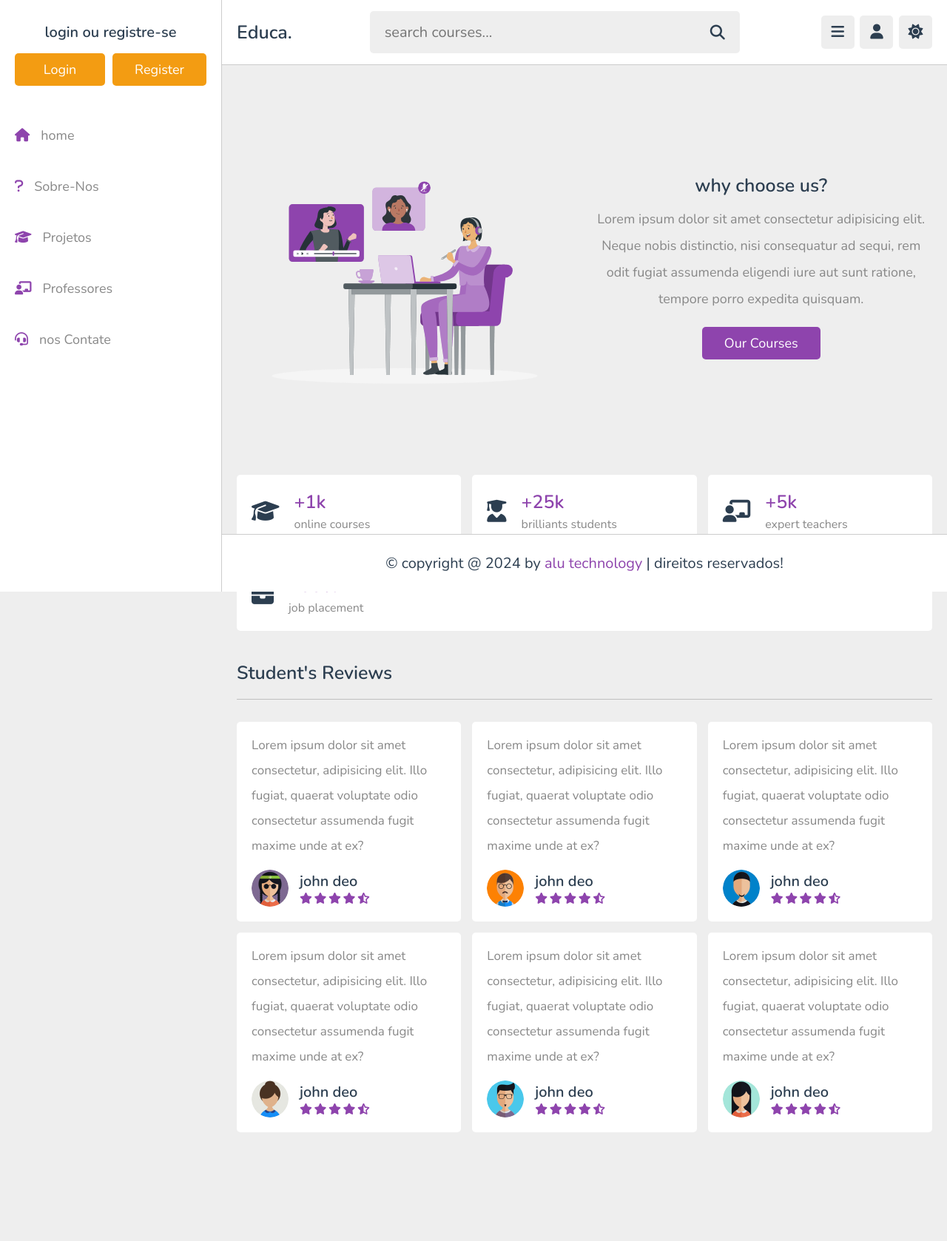
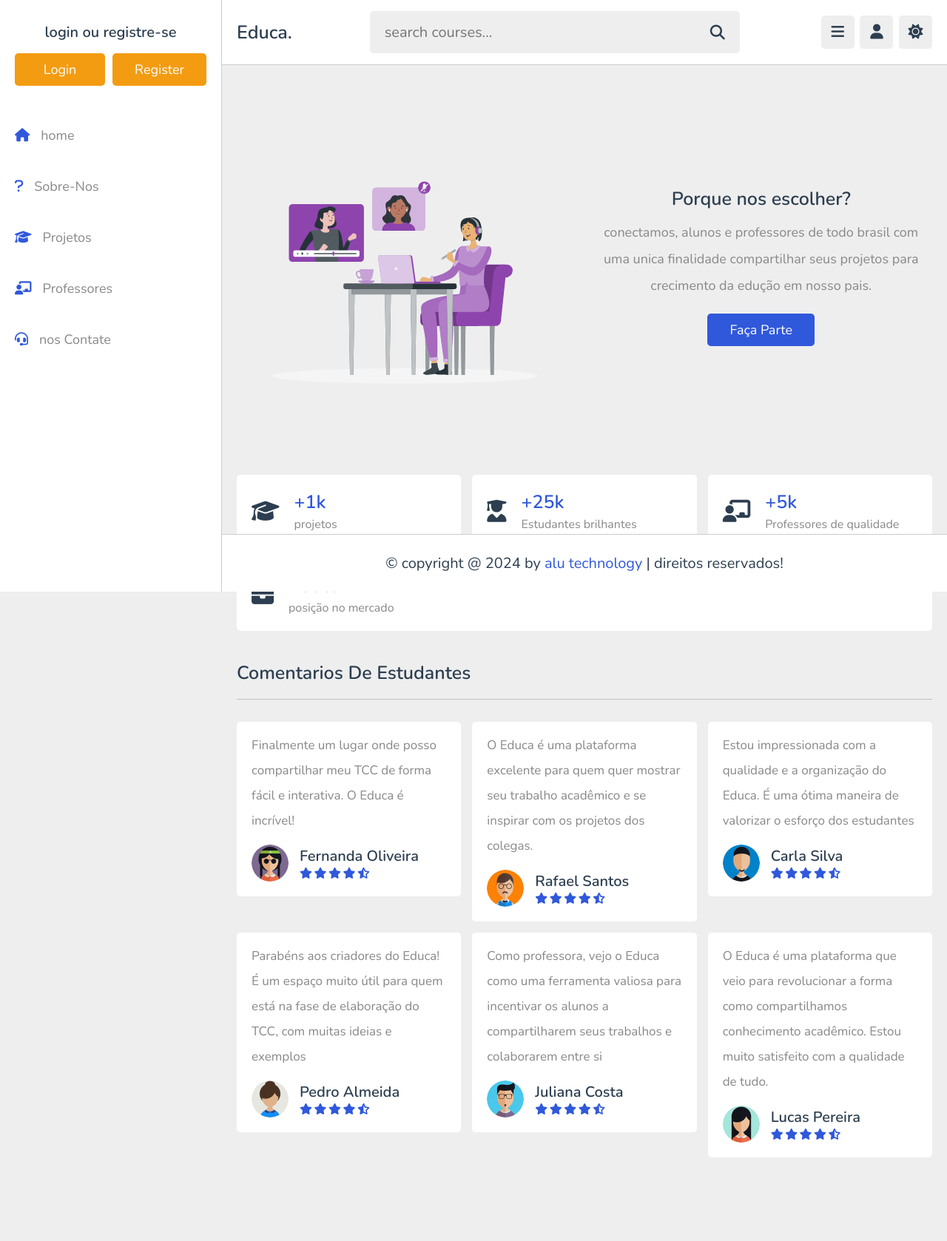
Before and after one commit to LucasSlessa/projeto_web, a PHP site: page /about.php in a window 1280 px wide. Shown: the whole page at 74% size. Before the commit the page ends 1531 px from the top, so only its background shows below. Run offline with PHP 8.4, Linux system fonts and the light colour scheme; data that the repository does not hold is empty.

Commit message:
firt commit

```diff
--- a/about.php
+++ b/about.php
@@ -16,7 +16,7 @@ if(isset($_COOKIE['user_id'])){
    <meta charset="UTF-8">
    <meta http-equiv="X-UA-Compatible" content="IE=edge">
    <meta name="viewport" content="width=device-width, initial-scale=1.0">
-   <title>about</title>
+   <title>Sobre</title>
 
    <!-- font awesome cdn link  -->
    <link rel="stylesheet" href="https://cdnjs.cloudflare.com/ajax/libs/font-awesome/6.2.0/css/all.min.css">
@@ -40,9 +40,9 @@ if(isset($_COOKIE['user_id'])){
       </div>
 
       <div class="content">
-         <h3>why choose us?</h3>
-         <p>Lorem ipsum dolor sit amet consectetur adipisicing elit. Neque nobis distinctio, nisi consequatur ad sequi, rem odit fugiat assumenda eligendi iure aut sunt ratione, tempore porro expedita quisquam.</p>
-         <a href="courses.html" class="inline-btn">our courses</a>
+         <h3>Porque nos escolher?</h3>
+         <p>conectamos, alunos e professores de todo brasil com uma unica finalidade compartilhar seus projetos para crecimento da edução em nosso pais.</p>
+         <a href="courses.html" class="inline-btn">faça parte</a>
       </div>
 
    </div>
@@ -53,7 +53,7 @@ if(isset($_COOKIE['user_id'])){
          <i class="fas fa-graduation-cap"></i>
          <div>
             <h3>+1k</h3>
-            <span>online courses</span>
+            <span>projetos</span>
          </div>
       </div>
 
@@ -61,7 +61,7 @@ if(isset($_COOKIE['user_id'])){
          <i class="fas fa-user-graduate"></i>
          <div>
             <h3>+25k</h3>
-            <span>brilliants students</span>
+            <span>Estudantes brilhantes</span>
          </div>
       </div>
 
@@ -69,7 +69,7 @@ if(isset($_COOKIE['user_id'])){
          <i class="fas fa-chalkboard-user"></i>
          <div>
             <h3>+5k</h3>
-            <span>expert teachers</span>
+            <span>Professores de qualidade</span>
          </div>
       </div>
 
@@ -77,7 +77,7 @@ if(isset($_COOKIE['user_id'])){
          <i class="fas fa-briefcase"></i>
          <div>
             <h3>100%</h3>
-            <span>job placement</span>
+            <span>posição no mercado</span>
          </div>
       </div>
 
@@ -91,16 +91,16 @@ if(isset($_COOKIE['user_id'])){
 
 <section class="reviews">
 
-   <h1 class="heading">student's reviews</h1>
+   <h1 class="heading">Comentarios de estudantes</h1>
 
    <div class="box-container">
 
       <div class="box">
-         <p>Lorem ipsum dolor sit amet consectetur, adipisicing elit. Illo fugiat, quaerat voluptate odio consectetur assumenda fugit maxime unde at ex?</p>
+         <p>Finalmente um lugar onde posso compartilhar meu TCC de forma fácil e interativa. O Educa é incrível!</p>
          <div class="user">
             <img src="images/pic-2.jpg" alt="">
             <div>
-               <h3>john deo</h3>
+               <h3>Fernanda Oliveira</h3>
                <div class="stars">
                   <i class="fas fa-star"></i>
                   <i class="fas fa-star"></i>
@@ -113,11 +113,11 @@ if(isset($_COOKIE['user_id'])){
       </div>
 
       <div class="box">
-         <p>Lorem ipsum dolor sit amet consectetur, adipisicing elit. Illo fugiat, quaerat voluptate odio consectetur assumenda fugit maxime unde at ex?</p>
+         <p>O Educa é uma plataforma excelente para quem quer mostrar seu trabalho acadêmico e se inspirar com os projetos dos colegas.</p>
          <div class="user">
             <img src="images/pic-3.jpg" alt="">
             <div>
-               <h3>john deo</h3>
+               <h3>Rafael Santos</h3>
                <div class="stars">
                   <i class="fas fa-star"></i>
                   <i class="fas fa-star"></i>
@@ -130,11 +130,11 @@ if(isset($_COOKIE['user_id'])){
       </div>
 
       <div class="box">
-         <p>Lorem ipsum dolor sit amet consectetur, adipisicing elit. Illo fugiat, quaerat voluptate odio consectetur assumenda fugit maxime unde at ex?</p>
+         <p>Estou impressionada com a qualidade e a organização do Educa. É uma ótima maneira de valorizar o esforço dos estudantes</p>
          <div class="user">
             <img src="images/pic-4.jpg" alt="">
             <div>
-               <h3>john deo</h3>
+               <h3>Carla Silva</h3>
                <div class="stars">
                   <i class="fas fa-star"></i>
                   <i class="fas fa-star"></i>
@@ -147,11 +147,11 @@ if(isset($_COOKIE['user_id'])){
       </div>
 
       <div class="box">
-         <p>Lorem ipsum dolor sit amet consectetur, adipisicing elit. Illo fugiat, quaerat voluptate odio consectetur assumenda fugit maxime unde at ex?</p>
+         <p>Parabéns aos criadores do Educa! É um espaço muito útil para quem está na fase de elaboração do TCC, com muitas ideias e exemplos</p>
          <div class="user">
             <img src="images/pic-5.jpg" alt="">
             <div>
-               <h3>john deo</h3>
+               <h3>Pedro Almeida</h3>
                <div class="stars">
                   <i class="fas fa-star"></i>
                   <i class="fas fa-star"></i>
@@ -164,11 +164,11 @@ if(isset($_COOKIE['user_id'])){
       </div>
 
       <div class="box">
-         <p>Lorem ipsum dolor sit amet consectetur, adipisicing elit. Illo fugiat, quaerat voluptate odio consectetur assumenda fugit maxime unde at ex?</p>
+         <p>Como professora, vejo o Educa como uma ferramenta valiosa para incentivar os alunos a compartilharem seus trabalhos e colaborarem entre si</p>
          <div class="user">
             <img src="images/pic-6.jpg" alt="">
             <div>
-               <h3>john deo</h3>
+               <h3>Juliana Costa</h3>
                <div class="stars">
                   <i class="fas fa-star"></i>
                   <i class="fas fa-star"></i>
@@ -181,11 +181,11 @@ if(isset($_COOKIE['user_id'])){
       </div>
 
       <div class="box">
-         <p>Lorem ipsum dolor sit amet consectetur, adipisicing elit. Illo fugiat, quaerat voluptate odio consectetur assumenda fugit maxime unde at ex?</p>
+         <p>O Educa é uma plataforma que veio para revolucionar a forma como compartilhamos conhecimento acadêmico. Estou muito satisfeito com a qualidade de tudo.</p>
          <div class="user">
             <img src="images/pic-7.jpg" alt="">
             <div>
-               <h3>john deo</h3>
+               <h3>Lucas Pereira</h3>
                <div class="stars">
                   <i class="fas fa-star"></i>
                   <i class="fas fa-star"></i>
--- a/css/admin_style.css
+++ b/css/admin_style.css
@@ -1,7 +1,7 @@
 @import url('https://fonts.googleapis.com/css2?family=Nunito:wght@200;300;400;500;600&display=swap');
 
 :root{
-   --main-color:#8e44ad;
+   --main-color:#3058db;
    --red:#e74c3c;
    --oragen:#f39c12;
    --white:#fff;
--- a/css/style.css
+++ b/css/style.css
@@ -1,7 +1,7 @@
 @import url('https://fonts.googleapis.com/css2?family=Nunito:wght@200;300;400;500;600&display=swap');
 
 :root{
-   --main-color:#8e44ad;
+   --main-color:#3058db;
    --red:#e74c3c;
    --oragen:#f39c12;
    --white:#fff;
```
Also changed, not shown: comments.php (+14 -14 lines), contact.php (+18 -18 lines).
